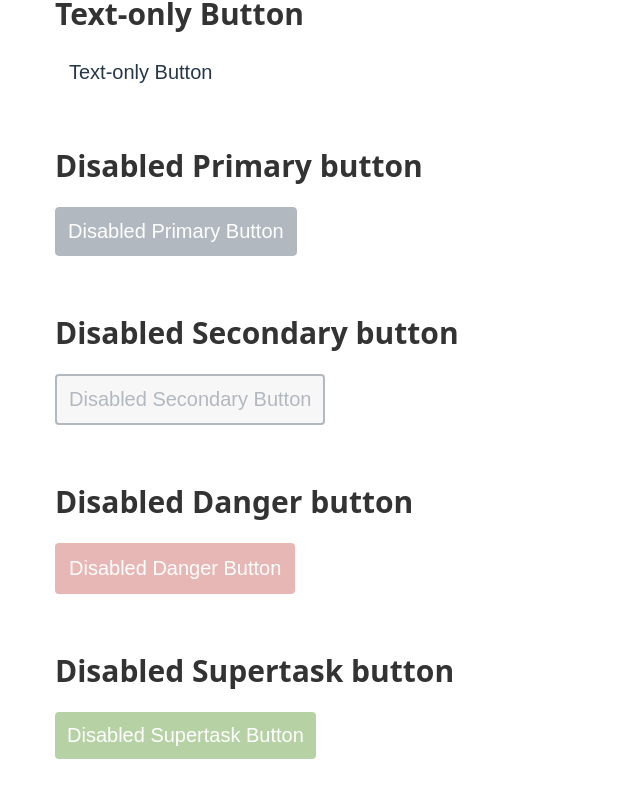
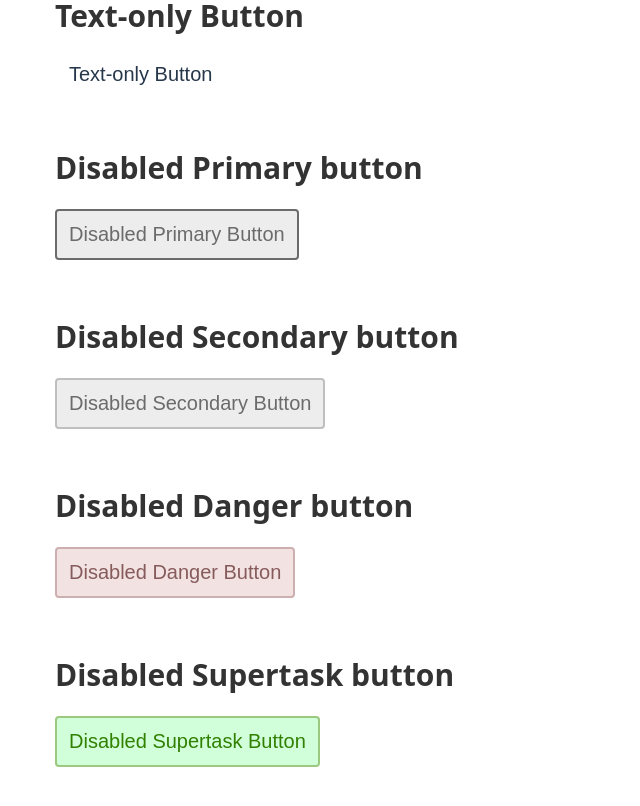
Before and after one commit to nmakuch/sandbox, a Next.js app: page /buttons in a window 1280 px wide. Shown: the part 980-1786 px from the top of the page, without its empty margins (0-640 px from the left). Built offline with nearby package versions, Linux system fonts and the light colour scheme.

Commit message:
disabled button proposal

```diff
--- a/styles/Buttons.module.css
+++ b/styles/Buttons.module.css
@@ -13,7 +13,7 @@
 
 .primary:focus {
   background-color: #303fc3;
-  border: 1px solid #303fc3;
+  border: 2px solid #303fc3;
   box-shadow: 0 0 0 2px white;
   outline: solid 3px #303fc3;
   outline-offset: 2px;
@@ -21,7 +21,7 @@
 
 .primary:hover {
   background-color: #405b79;
-  border: 1px solid #405b79;
+  border: 2px solid #405b79;
   outline-color: #405b79;
 }
 
@@ -38,16 +38,16 @@
   cursor: pointer;
   padding: 12px;
   color: white;
-  border: 1px solid #26374a;
+  border: 2px solid #26374a;
   border-radius: 4px;
   transition: all 0.1s ease-in-out;
 }
 
 .primary[aria-disabled="true"]:focus {
-  background-color: #303fc3;
-  border: 1px solid #303fc3;
+  background-color: #606CD7;
+  border: 2px solid #606CD7;
   box-shadow: 0 0 0 3px white;
-  outline: solid 3px #303fc3;
+  outline: solid 3px #606CD7;
   outline-offset: 2px;
   color: white;
 }
@@ -55,13 +55,12 @@
 .primary[aria-disabled="true"] {
   font-size: 20px;
   font-family: "Lato Sans", sans-serif;
-  background-color: #26374a;
+  background-color: #EDEDED;
   cursor: not-allowed;
   padding: 12px;
-  color: white;
-  border: 1px solid #26374a;
+  color: #6B6B6B;
+  border: 2px solid #6B6B6B;
   border-radius: 4px;
-  opacity: 35%;
 }
 
 .secondary:focus {
@@ -75,7 +74,7 @@
 }
 
 .secondary:hover {
-  background-color: #c7d6ee;
+  background-color: #b7d0e6;
   color: #26374a;
   border: 2px solid #26374a;
   outline-color: #26374a;
@@ -100,10 +99,10 @@
 }
 
 .secondary[aria-disabled="true"]:focus {
-  background-color: #303fc3;
-  border: 2px solid #303fc3;
+  background-color: #606CD7;
+  border: 2px solid #606CD7;
   box-shadow: 0 0 0 3px white;
-  outline: solid 3px #303fc3;
+  outline: solid 3px #606CD7;
   outline-offset: 2px;
   color: white;
 }
@@ -111,13 +110,12 @@
 .secondary[aria-disabled="true"] {
   font-size: 20px;
   font-family: "Lato Sans", sans-serif;
-  background-color: #eaebed;
-  border: 2px solid #26374a;
+  background-color: #EDEDED;
+  border: 2px solid #bfbfbf;
   cursor: not-allowed;
   padding: 12px;
-  color: #26374a;
+  color: #6B6B6B;
   border-radius: 4px;
-  opacity: 35%;
 }
 
 .danger:focus {
@@ -153,23 +151,23 @@
 }
 
 .danger[aria-disabled="true"]:focus {
-  background-color: #303fc3;
-  border: 2px solid #303fc3;
+  background-color: #606CD7;
+  border: 2px solid #606CD7;
   box-shadow: 0 0 0 3px white;
-  outline: solid 3px #303fc3;
+  outline: solid 3px #606CD7;
   outline-offset: 2px;
+  color: white;
 }
 
 .danger[aria-disabled="true"] {
   font-size: 20px;
   font-family: "Lato Sans", sans-serif;
-  background-color: #bc3331;
-  border: 2px solid #bc3331;
+  background-color: #F3E2E2;
+  border: 2px solid #ceafaf;
   cursor: not-allowed;
   padding: 12px;
-  color: white;
+  color: #865B5B;
   border-radius: 4px;
-  opacity: 35%;
 }
 
 .super:focus {
@@ -204,24 +202,23 @@
 }
 
 .super[aria-disabled="true"]:focus {
-  background-color: #303fc3;
-  border: 2px solid #303fc3;
+  background-color: #606CD7;
+  border: 2px solid #606CD7;
   box-shadow: 0 0 0 3px white;
-  outline: solid 3px #303fc3;
+  outline: solid 3px #606CD7;
   outline-offset: 2px;
+  color: white;
 }
 
 .super[aria-disabled="true"] {
   font-size: 20px;
   font-family: "Lato Sans", sans-serif;
-  background-color: #318000;
-  border: 2px solid #318000;
+  background-color: #D1FFDA;
+  border: 2px solid #9cc980;
   cursor: not-allowed;
   padding: 12px;
-  color: white;
-  border: none;
+  color: #318000;
   border-radius: 4px;
-  opacity: 35%;
 }
 
 .textOnly:focus {
@@ -242,6 +239,7 @@
 }
 
 .textOnly:active {
+  border: 2px solid #0a0e14;
   background-color: #0a0e14;
   outline-color: #0a0e14;
 }
```
